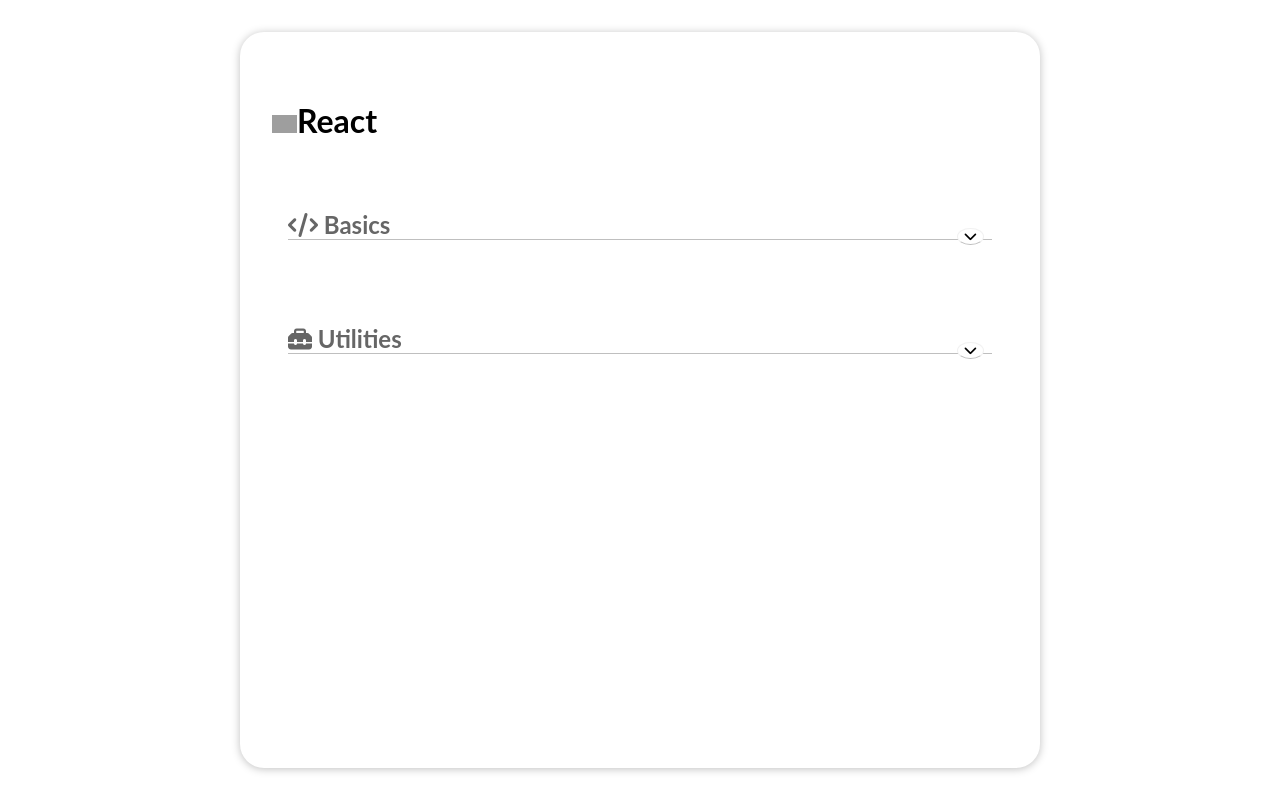
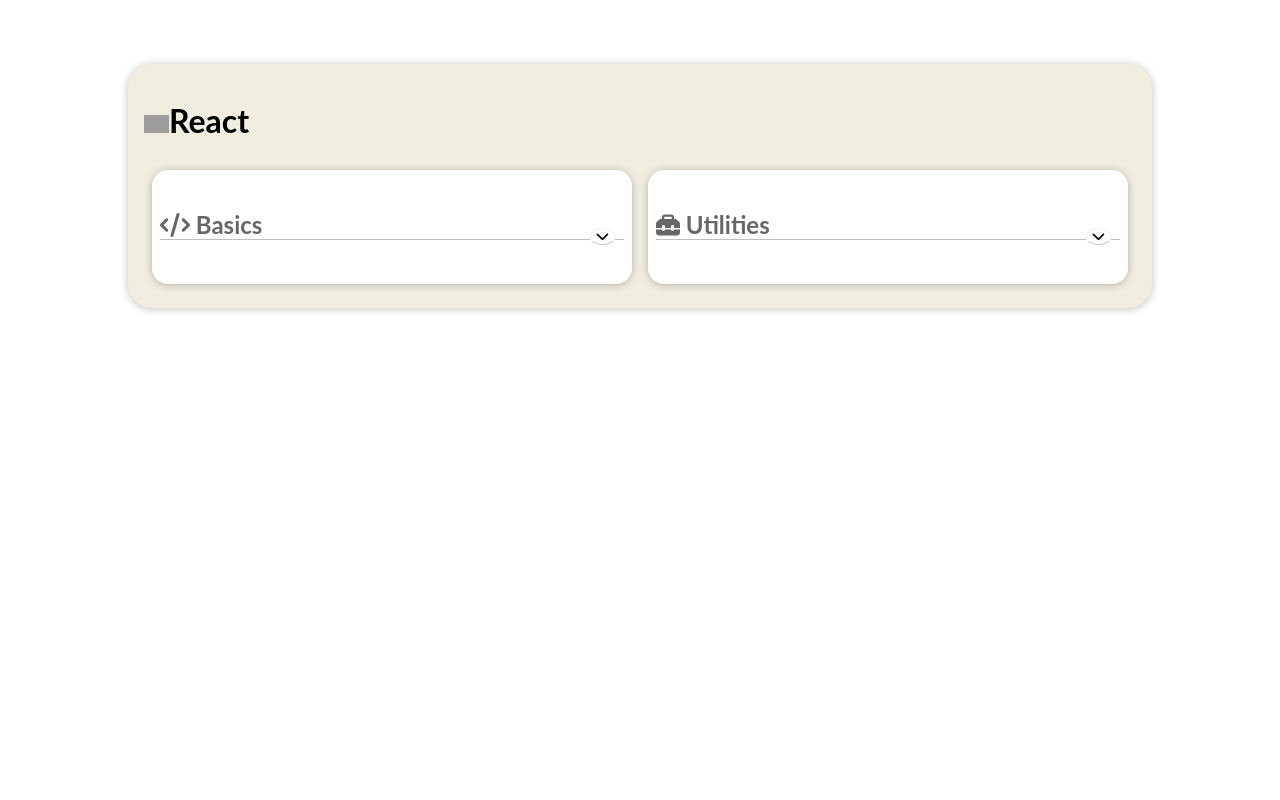
Before and after one commit to mkonemo/react-basics, a React (Create React App) app: page / in a window 1280 px wide. Built offline with nearby package versions, Linux system fonts and the light colour scheme; grey boxes are pictures that could not be loaded.

Commit message:
1 file modified

```diff
--- a/src/style.css
+++ b/src/style.css
@@ -5,15 +5,29 @@
 
 body {
   font-family: Lato;
-  max-width: 768px;
+  max-width: 1024px;
+
+  margin: 1rem auto;
+  padding: 2rem 1rem 3rem 1rem;
+
+}
+body>div {
+  background: #f1ede1;
   border-radius: 1.5rem;
   box-shadow: 0 1px 8px rgba(0, 0, 0, 0.25);
-  margin: 1rem auto;
-  padding: 2rem 1rem 3rem 1rem;
 }
 
 .grid-container {
   display: grid;
+  grid-template-columns: repeat(auto-fill, minmax(450px, 1fr));
+  grid-gap: 1rem;
+
+}
+
+.grid-container__item {
+  box-shadow: 0 1px 8px rgba(0, 0, 0, 0.25);
+  border-radius: 1rem;
+  background: #fff;
 }
 
 img {
```
